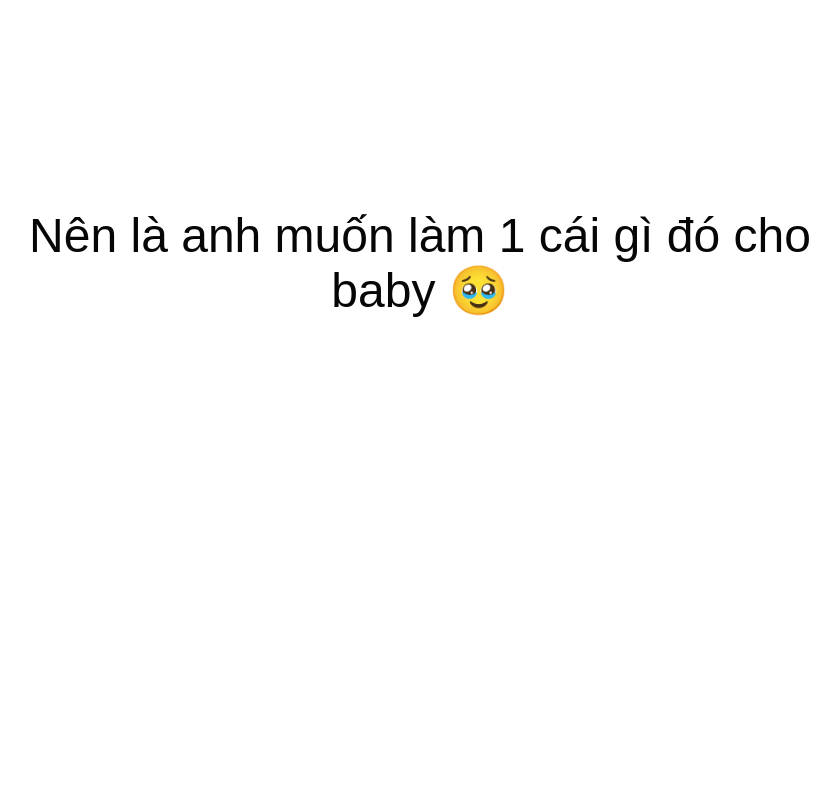
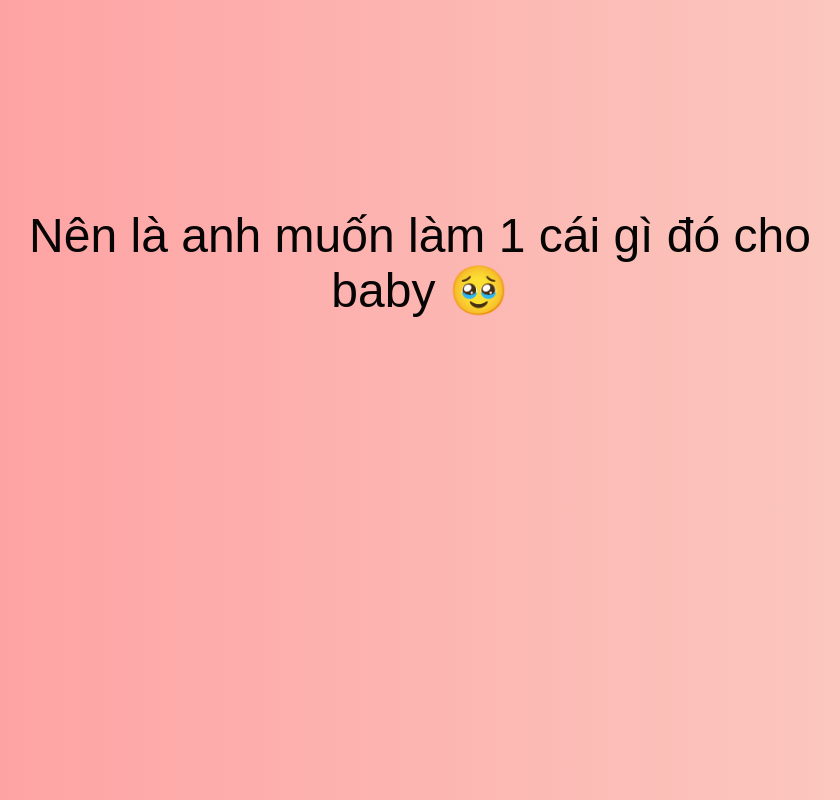
Before and after one commit to dominicvu2109/Bach-Thu, a website: page index.html in a window 1280 px wide. Shown: the whole page, without its empty margins (220-1060 px from the left). Drawn offline with nearby package versions, Linux system fonts and the light colour scheme.

Commit message:
Update style.css

```diff
--- a/style/style.css
+++ b/style/style.css
@@ -5,6 +5,7 @@ html {
 body {
   margin: 0;
   font-family: "Work Sans", sans-serif;
+  background: linear-gradient(to right, #ff9a9e, #fad0c4);
 }
 
 .container {
```
